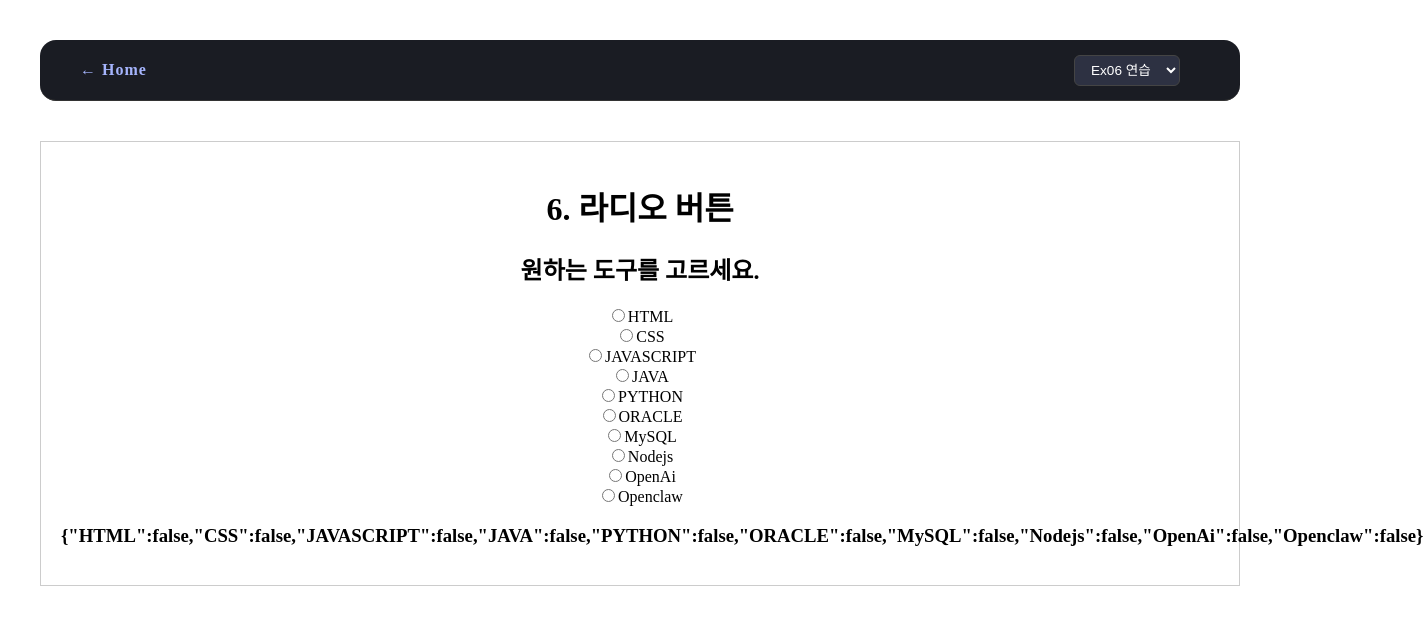
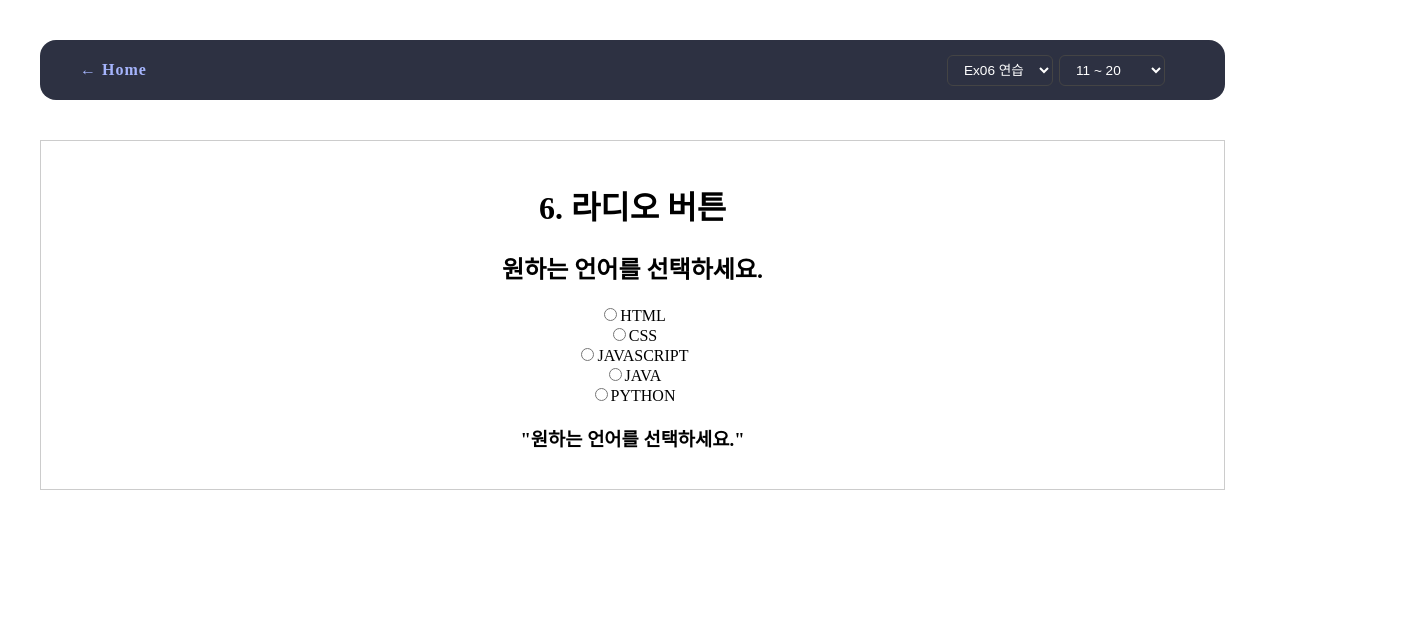
Before and after one commit to mainug/pkdata26, a React (Vite) app in the folder react/03.VITE방식/prj04/: page /ex06 in a window 1280 px wide. Shown: the top 624 px of the page, 1423 px wide, since content can reach past the window. Built offline with nearby package versions, Linux system fonts and the light colour scheme.

Commit message:
코드 수정 완료

```diff
--- a/react/03.VITE방식/prj04/src/App.css
+++ b/react/03.VITE방식/prj04/src/App.css
@@ -3,6 +3,10 @@
   margin: 0 auto;
   padding: 2rem;
   text-align: center;
+}
+
+html {
+  scrollbar-gutter: stable; /* 스크롤바 공간을 항상 안정적으로 확보 */
 }
 
 /* 상단 네비게이션 전체 바 */
@@ -13,8 +17,7 @@
   padding: 0 40px;
   margin-bottom: 40px;
   height: 60px;
-  background-color: #1a1c23; /* Home 배경색과 통일 */
-  border-bottom: 1px solid #333;
+  background-color: #2d3142; /* Home 배경색과 통일 */
   border-radius: 16px;
   position: sticky;
   top: 0;
@@ -37,6 +40,7 @@
   background-color: #2d3142; /* 배경보다 살짝 밝은 회색 */
   color: #ffffff;
   border: 1px solid #444;
+  margin-left: 6px;
   padding: 6px 12px;
   border-radius: 6px;
   font-size: 0.85rem;
--- a/react/03.VITE방식/prj04/src/App.jsx
+++ b/react/03.VITE방식/prj04/src/App.jsx
@@ -1,3 +1,4 @@
+import { useState, useEffect } from "react";
 import {
   Link,
   Routes,
@@ -22,8 +23,12 @@ function App() {
   const location = useLocation();
   const navigate = useNavigate();
 
-  // 1. 사용할 예제 번호들을 배열로 만듭니다. (나중에 추가될 때 여기 숫자만 넣으세요)
-  const exNumbers = [
+  // 각 드롭다운의 선택 상태를 관리합니다.
+  const [selected1, setSelected1] = useState("");
+  const [selected2, setSelected2] = useState("");
+
+  // 사용할 예제 번호들을 배열로 만듭니다. (나중에 추가될 때 여기 숫자만 넣으세요)
+  const exNumbers1 = [
     "01",
     "02",
     "03",
@@ -35,8 +40,20 @@ function App() {
     "09",
     "10",
   ];
+  const exNumbers2 = [
+    "11",
+    "12",
+    "13",
+    "14",
+    "15",
+    "16",
+    "17",
+    "18",
+    "19",
+    "20",
+  ];
 
-  // 2. 컴포넌트들을 객체로 묶어두면 매핑하기 편합니다.
+  // 컴포넌트들을 객체로 묶어두면 매핑하기 편합니다.
   const components = {
     "01": <Ex01 />,
     "02": <Ex02 />,
@@ -50,6 +67,37 @@ function App() {
     10: <Ex10 />,
   };
 
+  useEffect(() => {
+    const pathNum = location.pathname.replace("/ex", "");
+
+    if (exNumbers1.includes(pathNum)) {
+      setSelected1(location.pathname);
+      setSelected2(""); // 첫 번째 그룹이면 두 번째 드롭다운 초기화
+    } else if (exNumbers2.includes(pathNum)) {
+      setSelected2(location.pathname);
+      setSelected1(""); // 두 번째 그룹이면 첫 번째 드롭다운 초기화
+    } else {
+      // 홈 화면('/')이거나 예외 경로일 때 모두 초기화
+      setSelected1("");
+      setSelected2("");
+    }
+  }, [location.pathname]);
+
+  // 드롭다운 변경 핸들러
+  const handleSelect1 = (e) => {
+    const target = e.target.value;
+    setSelected1(target);
+    setSelected2(""); // 다른 드롭다운 리셋
+    navigate(target);
+  };
+
+  const handleSelect2 = (e) => {
+    const target = e.target.value;
+    setSelected2(target);
+    setSelected1(""); // 다른 드롭다운 리셋
+    navigate(target);
+  };
+
   return (
     <div className="app-container">
       <nav className="dark-nav">
@@ -60,11 +108,30 @@ function App() {
         <div className="nav-dropdown-wrapper">
           <select
             className="nav-select"
-            onChange={(e) => navigate(e.target.value)}
-            value={location.pathname}
+            onChange={handleSelect1}
+            value={selected1}
           >
-            {/* 3. 배열을 돌면서 드롭다운 옵션을 자동 생성합니다 */}
-            {exNumbers.map((num) => (
+            <option value="" disabled>
+              01 ~ 10
+            </option>
+            {/* 배열을 돌면서 드롭다운 옵션을 자동 생성합니다 */}
+            {exNumbers1.map((num) => (
+              <option key={num} value={`/ex${num}`}>
+                Ex{num} 연습
+              </option>
+            ))}
+          </select>
+
+          <select
+            className="nav-select"
+            onChange={handleSelect2}
+            value={selected2}
+          >
+            <option value="" disabled>
+              11 ~ 20
+            </option>
+            {/* 배열을 돌면서 드롭다운 옵션을 자동 생성합니다 */}
+            {exNumbers2.map((num) => (
               <option key={num} value={`/ex${num}`}>
                 Ex{num} 연습
               </option>
@@ -75,8 +142,8 @@ function App() {
 
       <Routes>
         <Route path="/" element={<Home />} />
-        {/* 4. 배열을 돌면서 라우트(Route)를 자동 생성합니다 */}
-        {exNumbers.map((num) => (
+        {/* 배열을 돌면서 라우트(Route)를 자동 생성합니다 */}
+        {[...exNumbers1, ...exNumbers2].map((num) => (
           <Route key={num} path={`/ex${num}`} element={components[num]} />
         ))}
       </Routes>
--- a/react/03.VITE방식/prj04/src/pages/Ex06.jsx
+++ b/react/03.VITE방식/prj04/src/pages/Ex06.jsx
@@ -2,40 +2,61 @@ import { useState } from "react";
 import list from "./ex06_sample";
 
 function Ex06() {
-  const [info, setInfo] = useState("원하는 도구를 고르세요.");
-  const handleInfo = (e) => {
-    setInfo(e.target.value);
-  };
+  const [info, setInfo] = useState("원하는 언어를 선택하세요.");
 
+  /* obj의 모든 상태를 false */
   const obj = {};
   list.forEach((v, i) => {
-    obj[v] = v === info;
+    obj[v] = false;
   });
 
-  console.log(obj);
+  /* 클릭한 대상을 true */
+  const handleInfo = (e) => {
+    const { value, checked } = e.target;
+
+    /* 방법1-a */
+    // const obj = {};
+    // list.forEach((v, i) => {
+    //   if (v === value) {
+    //     obj[v] = true;
+    //   } else {
+    //     obj[v] = false;
+    //   }
+    // });
+    // setInfo(obj);
+
+    /* 방법1-b */
+    // const obj = list.reduce((a, c) => {
+    //   a[c] = c === value;
+    //   return a;
+    // }, {});
+    // setInfo(obj);
+
+    /* 방법2-a */
+    // obj[value] = checked;
+    // setInfo(obj);
+
+    /* 방법2-b */
+    setInfo(obj);
+    setInfo((data) => ({ ...data, [value]: checked }));
+  };
 
   return (
     <div style={{ padding: "20px", border: "1px solid #ccc" }}>
       <h1>6. 라디오 버튼</h1>
-      <h2>{info}</h2>
+      <h2>원하는 언어를 선택하세요.</h2>
       {list.map((v, i) => {
         return (
           <div key={i}>
             <label>
-              <input
-                type="radio"
-                name="one"
-                value={v}
-                checked={v === info}
-                onChange={handleInfo}
-              />
+              <input type="radio" name="one" value={v} onChange={handleInfo} />
               {v}
             </label>
             <br />
           </div>
         );
       })}
-      <h3>{JSON.stringify(obj)}</h3>
+      <h3>{JSON.stringify(info)}</h3>
     </div>
   );
 }
--- a/react/03.VITE방식/prj04/src/pages/Ex07.jsx
+++ b/react/03.VITE방식/prj04/src/pages/Ex07.jsx
@@ -1,13 +1,44 @@
-import React from "react";
+import { useState } from "react";
+import list from "./ex06_sample";
 
-const Ex07 = () => {
+function Ex07() {
+  const obj = {};
+  list.forEach((v, i) => {
+    obj[v] = false;
+  });
+
+  const [info, setInfo] = useState(obj);
+
+  /* 클릭한 대상을 true */
+  const handleInfo = (e) => {
+    const { value, checked } = e.target;
+
+    setInfo((data) => ({ ...data, [value]: checked }));
+  };
+
   return (
-    <div>
-      <h1>Exercise 07</h1>
-      <p>This is a placeholder for Exercise 07 content.</p>
-      {/* Add actual component logic and structure here */}
+    <div style={{ padding: "20px", border: "1px solid #ccc" }}>
+      <h1>7. 체크박스 버튼</h1>
+      <h2>원하는 언어를 선택하세요.</h2>
+      {list.map((v, i) => {
+        return (
+          <div key={i}>
+            <label>
+              <input
+                type="checkbox"
+                name="one"
+                value={v}
+                onChange={handleInfo}
+              />
+              {v}
+            </label>
+            <br />
+          </div>
+        );
+      })}
+      <h3>{JSON.stringify(info)}</h3>
     </div>
   );
-};
+}
 
 export default Ex07;
--- a/react/03.VITE방식/prj04/src/pages/Home.jsx
+++ b/react/03.VITE방식/prj04/src/pages/Home.jsx
@@ -25,7 +25,7 @@ const Home = () => {
           <div className="intro-card">
             <h3>📂 연습 내용</h3>
             <ul>
-              <li>LocalStorage를 활용한 데이터 관리 (Ex01)</li>
+              <li>LocalStorage를 활용한 데이터 관리</li>
               <li>컴포넌트 상태(State) 및 이벤트 핸들링</li>
               <li>React Router를 이용한 페이지 전환</li>
               <li>재사용 가능한 UI 컴포넌트 설계</li>
--- a/react/03.VITE방식/prj04/src/pages/ex06_sample.js
+++ b/react/03.VITE방식/prj04/src/pages/ex06_sample.js
@@ -1,14 +1,3 @@
-const list = [
-  "HTML",
-  "CSS",
-  "JAVASCRIPT",
-  "JAVA",
-  "PYTHON",
-  "ORACLE",
-  "MySQL",
-  "Nodejs",
-  "OpenAi",
-  "Openclaw",
-];
+const list = ["HTML", "CSS", "JAVASCRIPT", "JAVA", "PYTHON"];
 
 export default list;
```
